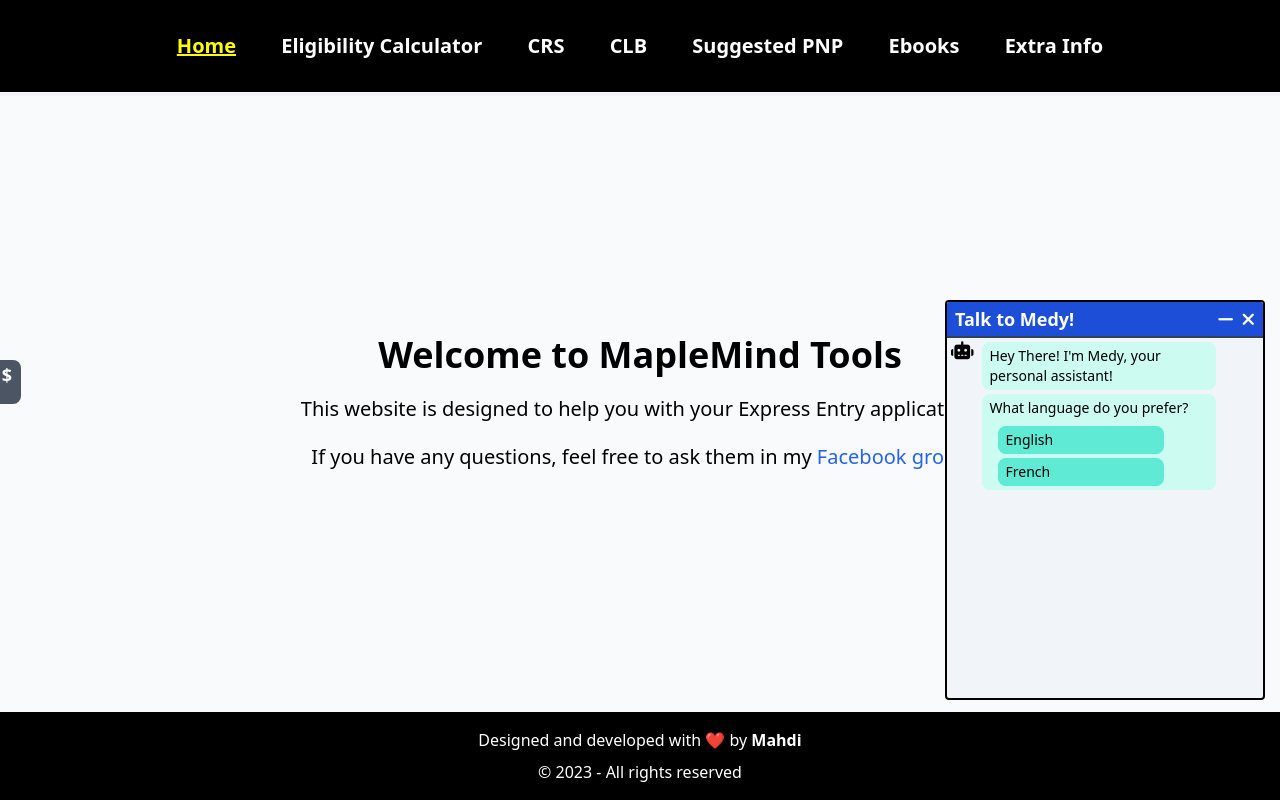
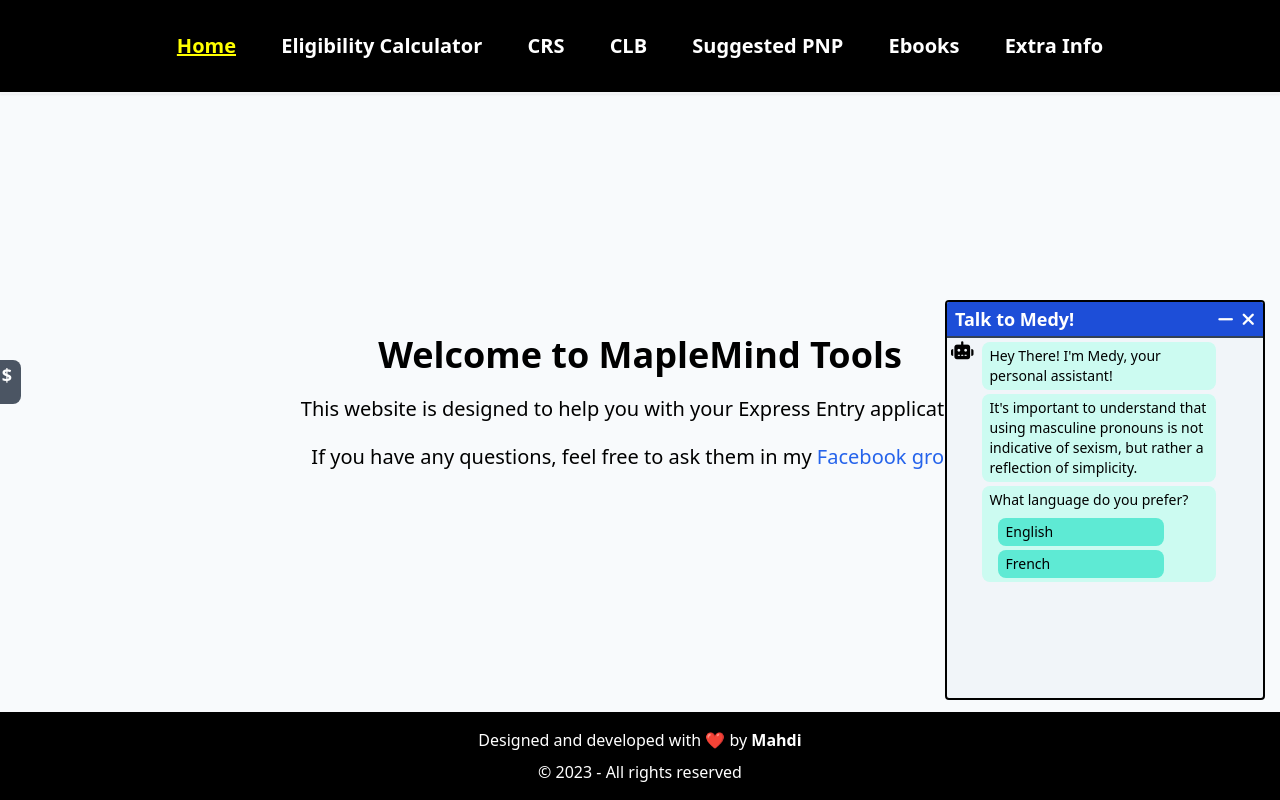
Before and after one commit to mahdi-nadir/canadianImmigrationTools, a plain HTML site: page index.html in a window 1280 px wide. Both pictures are taken after a click on the button "Ask questions!". Drawn offline with nearby package versions, Linux system fonts and the light colour scheme; no server answers.

Commit message:
add masculine prounoun clarification message

```diff
--- a/index.html
+++ b/index.html
@@ -44,6 +44,7 @@
                 <i class="fa-solid fa-robot ml-1 mt-1"></i>
                 <div>
                     <h3 class="rounded-lg p-1 my-1 pl-2 text-sm md:text-md bg-teal-100 w-5/6">Hey There! I'm Medy, your personal assistant!</h3>
+                    <h3 class="rounded-lg p-1 my-1 pl-2 text-sm md:text-md bg-teal-100 w-5/6">It's important to understand that using masculine pronouns is not indicative of sexism, but rather a reflection of simplicity.</h3>
                     <h3 class="rounded-lg p-1 my-1 pl-2 text-sm md:text-md bg-teal-100 w-5/6">What language do you prefer?
                     <ul class="suggestionUser pt-2">
                         <li><button class="answer engBtn bg-teal-300 w-3/4 text-start pl-2 ml-2 py-1 rounded-lg">English</button></li>
```
